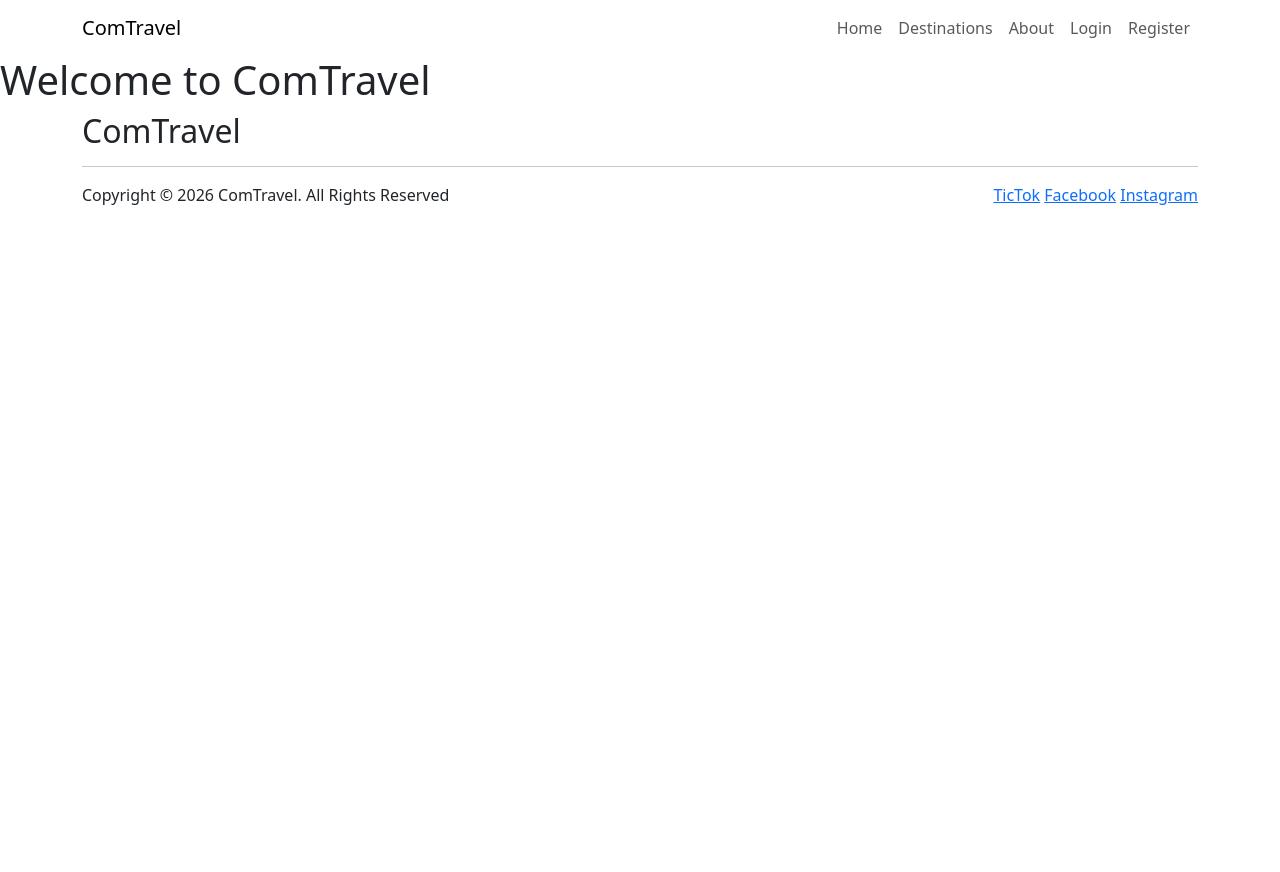
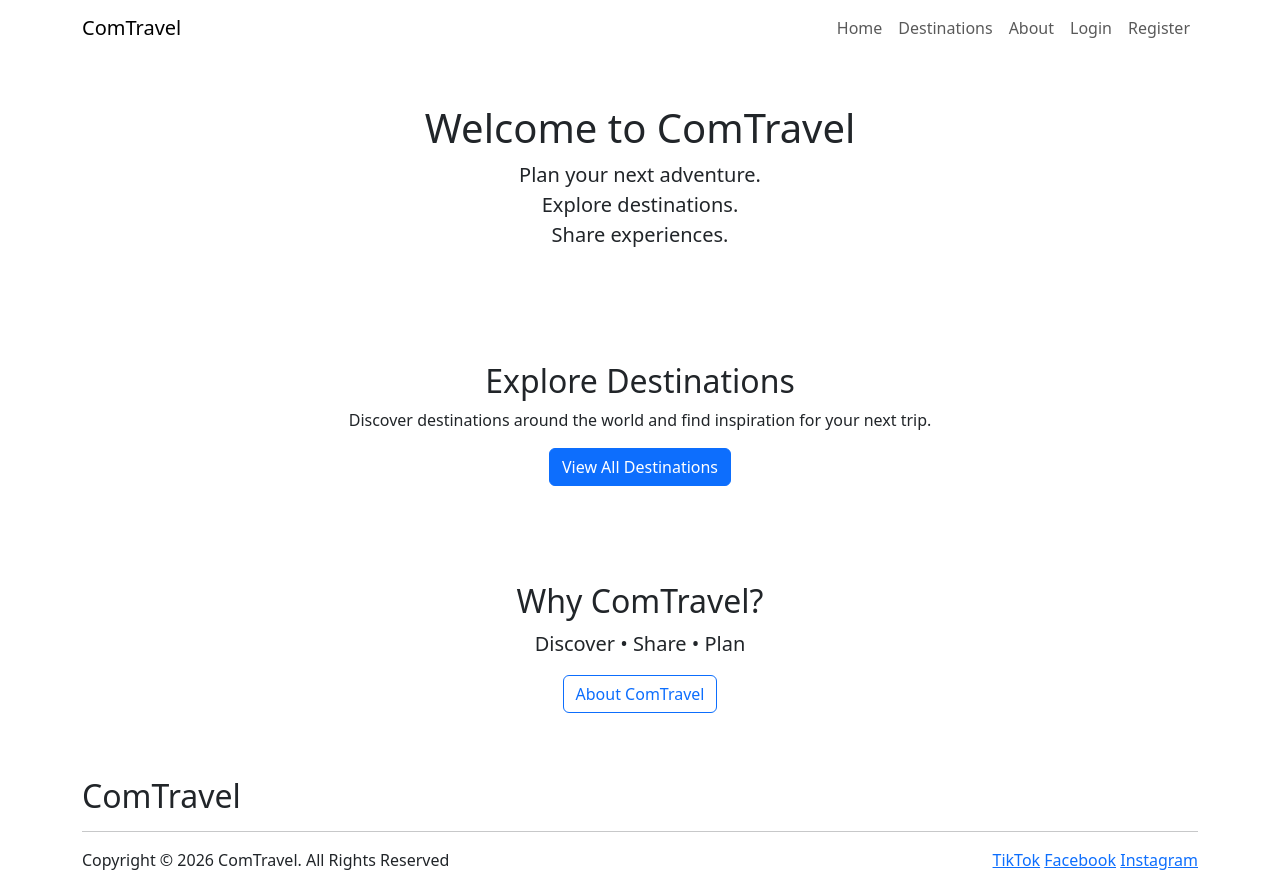
Before and after one commit to ShanySB/django_comtravel, a Django app: page / in a window 1280 px wide. Before the commit the page ends 205 px from the top, so only its background shows below. Run offline with Django 4.2, Linux system fonts and the light colour scheme.

Commit message:
Created home page and connected it to base.html

```diff
--- a/home/templates/home/index.html
+++ b/home/templates/home/index.html
@@ -2,6 +2,36 @@
 
 {% block content %}
 
-<h1>Welcome to ComTravel</h1>
+<!-- Hero Section -->
+ <section class="container text-center py-5">
+    <h1>Welcome to ComTravel</h1>
+    <p class="lead">
+        Plan your next adventure.<br>
+        Explore destinations.<br>
+        Share experiences.
+    </p>
+ </section>
+
+ <!-- Explore Destinations Section -->
+ <section class="container text-center py-5">
+    <h2>Explore Destinations</h2>
+    <p>
+        Discover destinations around the world and find inspiration
+        for your next trip.
+    </p>
+    <a href="#" class="btn btn-primary">View All Destinations</a>
+ </section>
+
+ <!-- Why ComTravel Section -->
+ <section class="container text-center py-5">
+    <h2>Why ComTravel?</h2>
+    <p class="lead">
+        Discover &bull; Share &bull; Plan
+    </p>
+    <p>
+        <a href="#" class="btn btn-outline-primary">About ComTravel</a>
+    </p>
+ </section>
+
 
 {% endblock %}
--- a/templates/base.html
+++ b/templates/base.html
@@ -28,7 +28,7 @@
                 <div class="collapse navbar-collapse" id="navbarNav">
                     <ul class="navbar-nav ms-auto">
                         <li class="nav-item">
-                            <a class="nav-link" href="#">Home</a>
+                            <a class="nav-link" href="{% url 'home' %}">Home</a>
                         </li>
                         <li class="nav-item">
                             <a class="nav-link" href="#">Destinations</a>
@@ -53,6 +53,7 @@
         {% endblock %}
     </main>
 
+    <!-- Footer -->
     <footer>
         <div class="container">
             <h2>ComTravel</h2>
@@ -65,7 +66,7 @@
                 </p>
 
                 <div>
-                    <a href="#" aria-label="Vist our TicTok Page">TicTok</a>
+                    <a href="#" aria-label="Vist our TikTok Page">TikTok</a>
                     <a href="#" aria-label="Vist our Facebook Page">Facebook</a>
                     <a href="#" aria-label="Vist our Instagram Page">Instagram</a>
                 </div>
```
